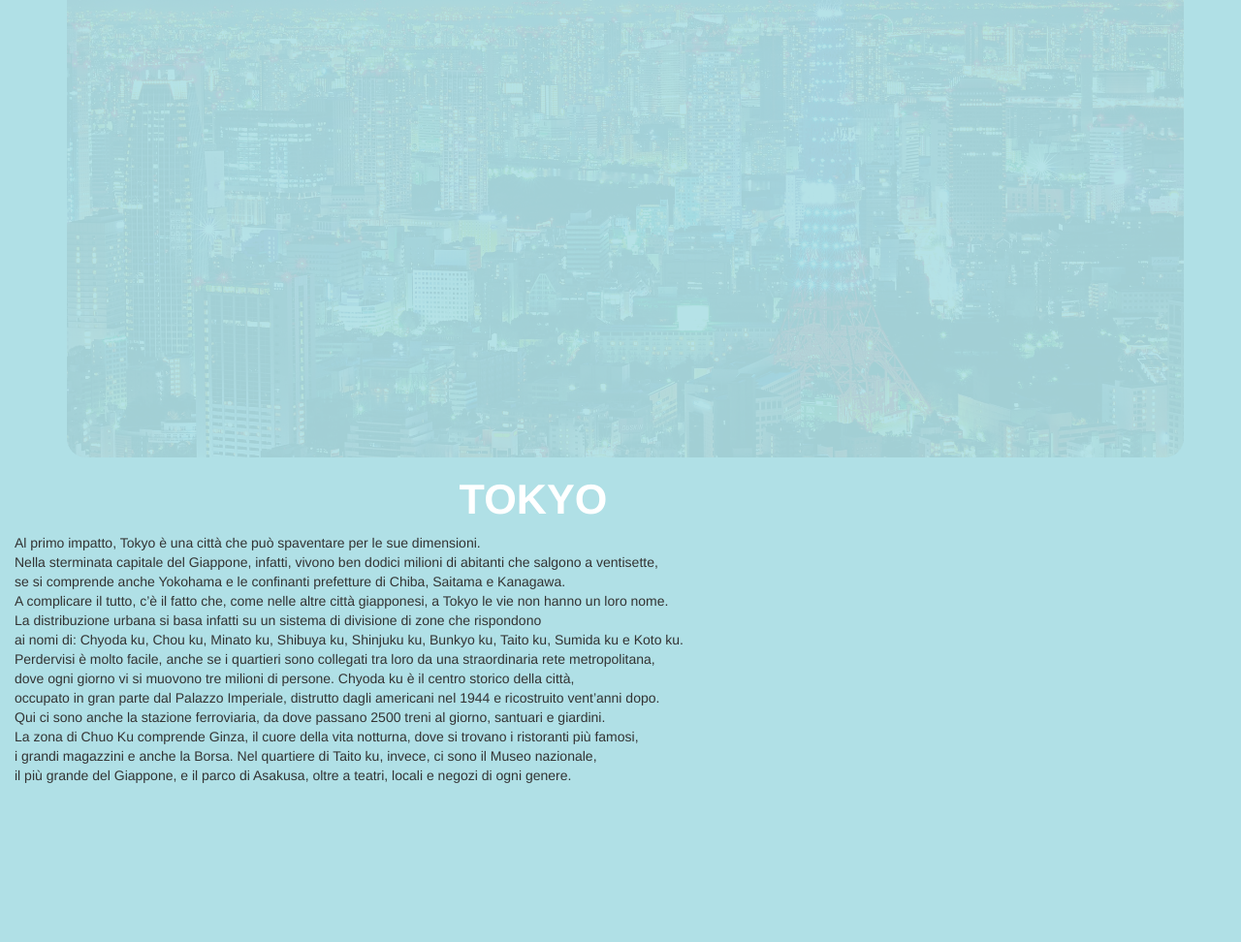
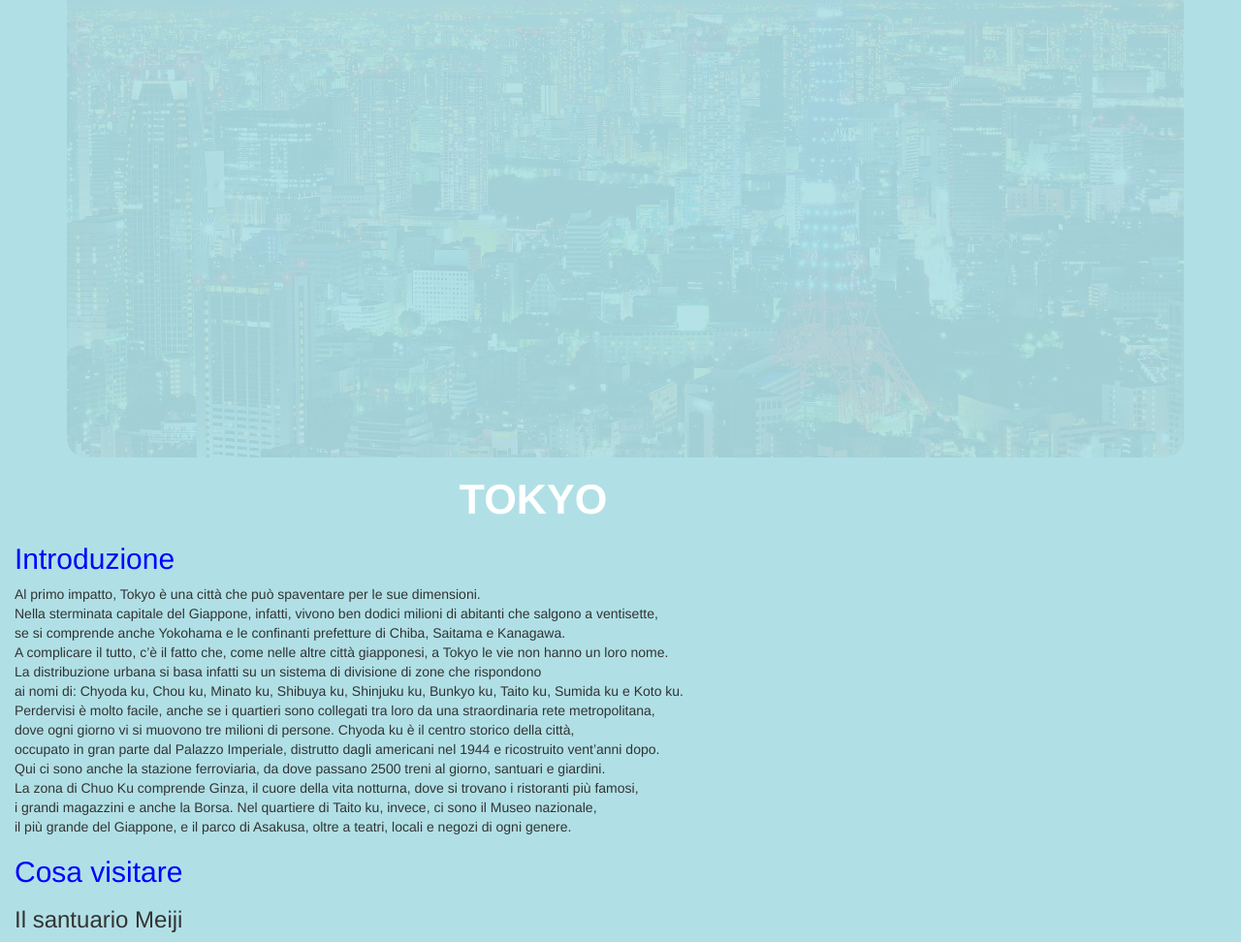
Before and after one commit to broccalisa/tokyo, a plain HTML site: page index.html in a window 1280 px wide. Shown: the part 329-1301 px from the top of the page at 97% size. Before the commit the page ends 1149 px from the top, so only its background shows below. Drawn offline with nearby package versions, Linux system fonts and the light colour scheme.

Commit message:
Update index.html

```diff
--- a/index.html
+++ b/index.html
@@ -72,6 +72,11 @@
 
 
 </center>
+<h2>
+	<font color="blue">
+		Introduzione
+	</font>
+</h2>
 <p>
 	Al primo impatto, Tokyo è una città che può spaventare per le sue dimensioni. <br>
 	Nella sterminata capitale del Giappone, infatti, vivono ben dodici milioni di abitanti che salgono a ventisette,<br>
@@ -87,6 +92,16 @@
 	i grandi magazzini e anche la Borsa. Nel quartiere di Taito ku, invece, ci sono il Museo nazionale,<br>
 	il più grande del Giappone, e il parco di Asakusa, oltre a teatri, locali e negozi di ogni genere.
 </p>
+<h2>
+	<font color="blue">
+		Cosa visitare
+	</font>
+</h2>
+<h3>
+	<font colour="white">
+		Il santuario Meiji
+	</font>
+</h3>
 
 
   </body>
```
